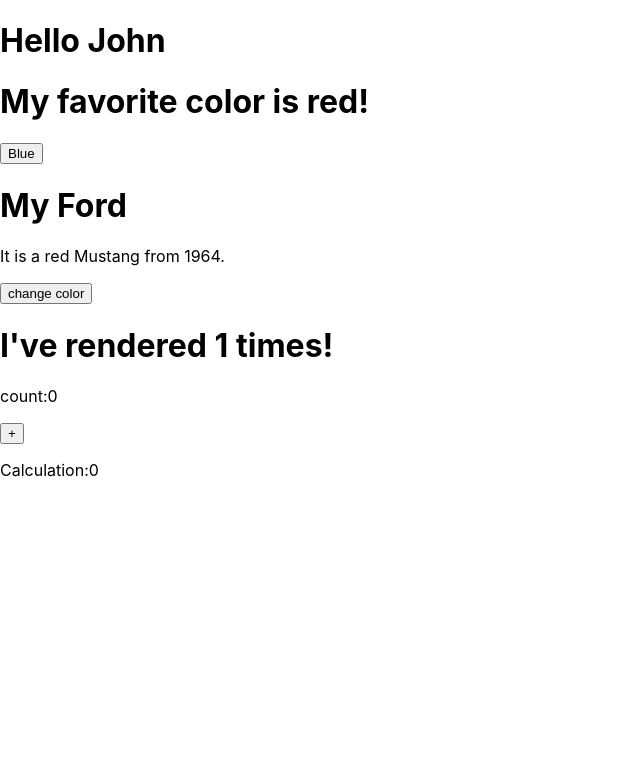
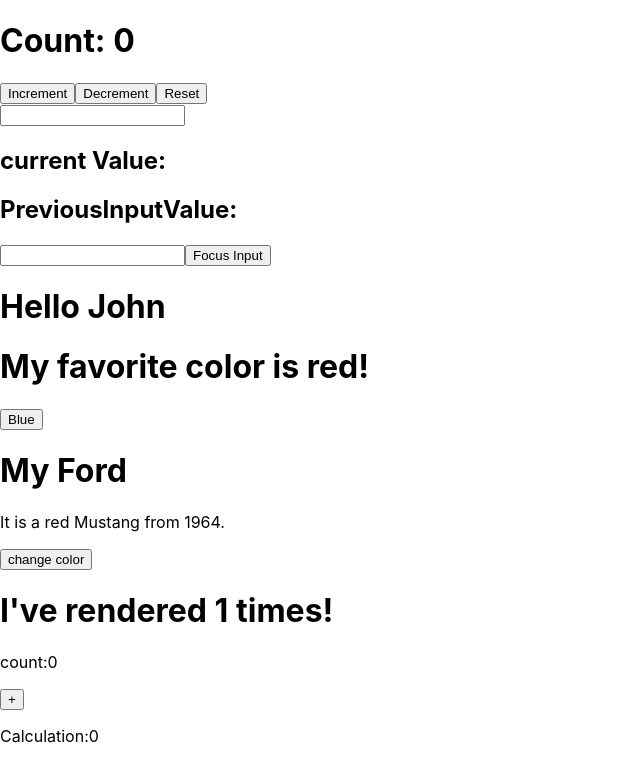
Before and after one commit to vinaysb1/react-hooks, a React (Create React App) app: page / in a window 1280 px wide. Shown: the top 782 px of the page, without its empty margins (0-640 px from the left). Built offline with nearby package versions, Linux system fonts and the light colour scheme.

Commit message:
use Reducer, use Ref added

```diff
--- a/src/App.js
+++ b/src/App.js
@@ -3,11 +3,18 @@ import FavoriteColor from './FavoriteColor';
 import Car from './Car';
 import Timer from './Timer';
 import Counter from './Counter';
-import Component1 from './Component1';
+import Component1 from './Component1'
+import UseRef from './UseRef'
+import UseRef2 from './UseRef2'
+import ReducerDemo from './ReducerDemo'
+
 
 function App() {
   return (
     <div className="App">
+      <ReducerDemo />
+      <UseRef2 />
+      <UseRef />
       <Component1 />
       <FavoriteColor />
       <Car />
--- a/src/Component1.js
+++ b/src/Component1.js
@@ -1,4 +1,3 @@
-
 import React, { createContext } from 'react';
 import Component2 from './Component2'
 
--- /dev/null
+++ b/src/ReducerDemo.js
@@ -0,0 +1,37 @@
+import React, { useReducer } from 'react';
+
+// Initial state
+const initialState = {
+  count: 0
+};
+
+// Reducer function
+const reducer = (state, action) => {
+  switch (action.type) {
+    case 'increment':
+      return { count: state.count + 1 };
+    case 'decrement':
+      return { count: state.count - 1 };
+    case 'reset':
+      return initialState;
+    default:
+      return state;
+  }
+};
+
+// Component
+const Counter = () => {
+  // Using useReducer hook
+  const [state, dispatch] = useReducer(reducer, initialState);
+
+  return (
+    <div>
+      <h1>Count: {state.count}</h1>
+      <button onClick={() => dispatch({ type: 'increment' })}>Increment</button>
+      <button onClick={() => dispatch({ type: 'decrement' })}>Decrement</button>
+      <button onClick={() => dispatch({ type: 'reset' })}>Reset</button>
+    </div>
+  );
+};
+
+export default Counter;
--- /dev/null
+++ b/src/UseRef.js
@@ -0,0 +1,18 @@
+import { useRef } from "react";
+
+
+function UseRef() {
+  const inputElement = useRef();
+
+  const focusInput = () => {
+    inputElement.current.focus();
+  };
+
+  return (
+    <>
+      <input type="text" ref={inputElement} />
+      <button onClick={focusInput}>Focus Input</button>
+    </>
+  );
+}
+export default UseRef;
--- /dev/null
+++ b/src/UseRef2.js
@@ -0,0 +1,20 @@
+import React, { useEffect } from 'react'
+import { useRef } from 'react';
+
+const UseRef2 = () => {
+    const [inputValue, setInputValue] = React.useState("");
+    const PreviousInputValue = useRef("");
+
+    useEffect(() => {
+        PreviousInputValue.current = inputValue;
+    }, [inputValue]);
+  return (
+    <div>
+      <input type="text" value={inputValue} onChange={(e) => setInputValue(e.target.value)} />
+      <h2>current Value:{inputValue}</h2>
+      <h2>PreviousInputValue:{PreviousInputValue.current}</h2>
+    </div>
+  )
+}
+
+export default UseRef2
```
